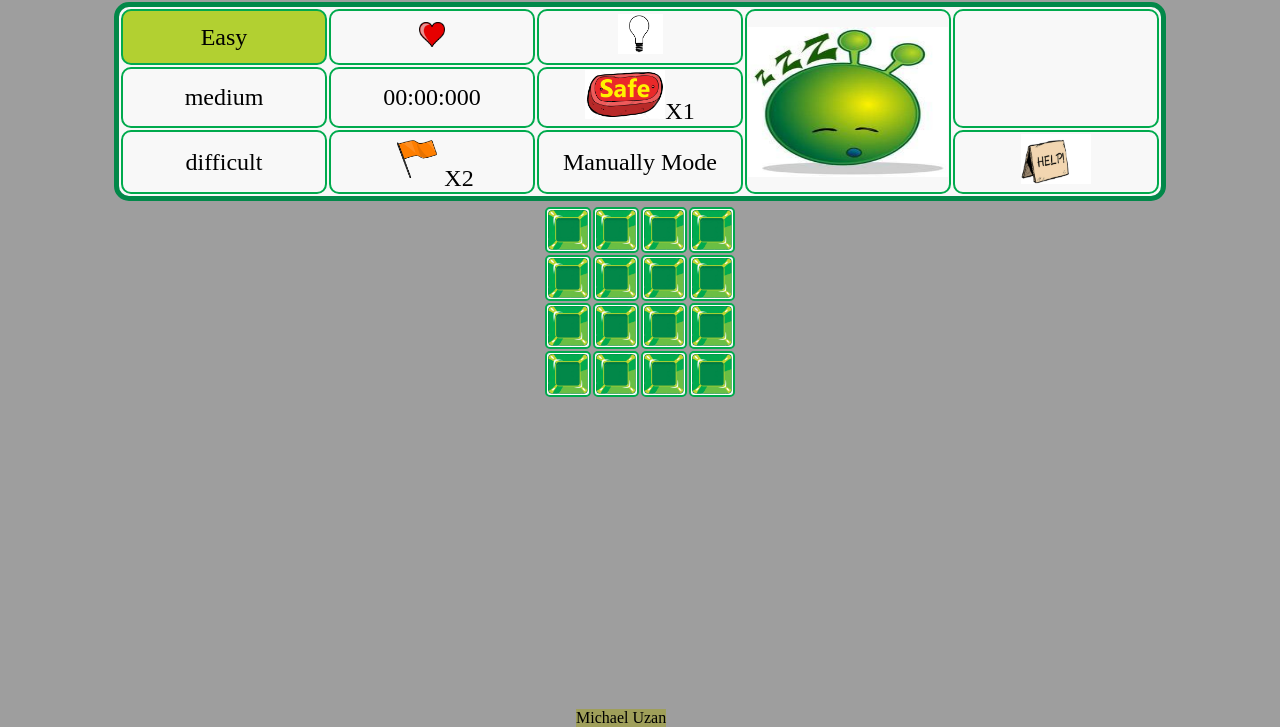
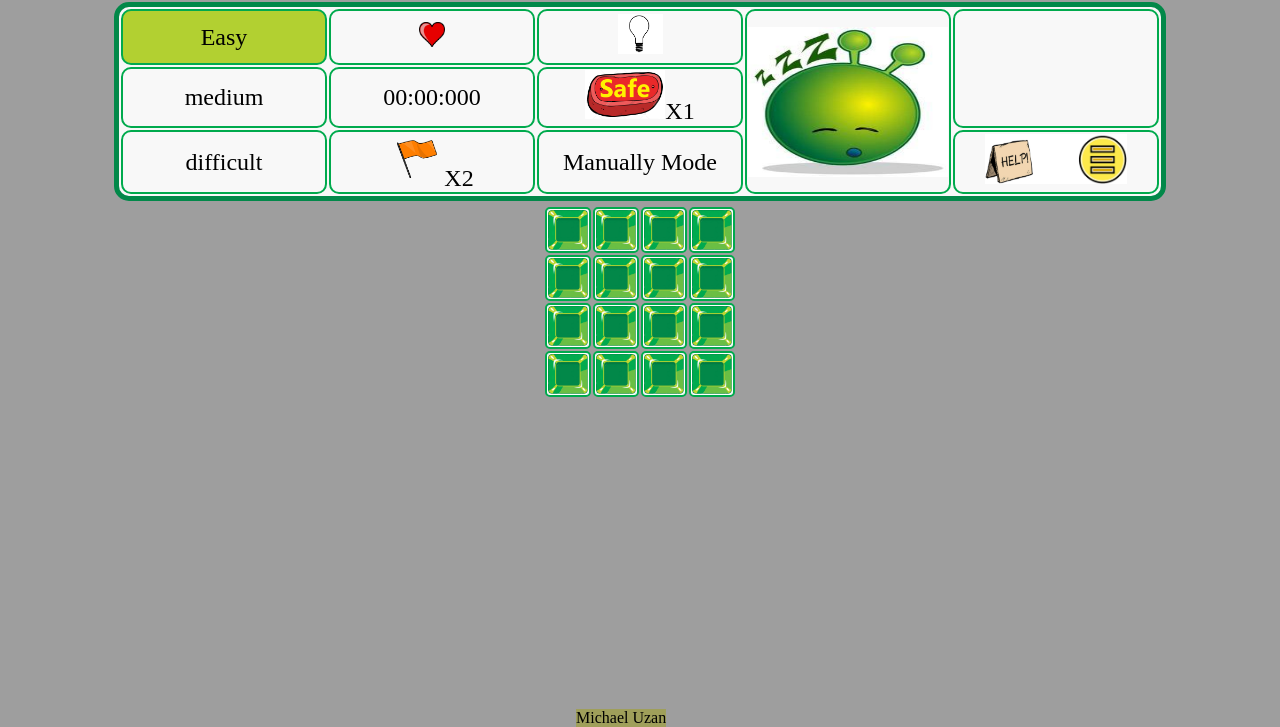
Before and after one commit to Michael-Uzan/Sprint1, a plain HTML site: page index.html in a window 1280 px wide. Shown: the part 73-800 px from the top of the page. Drawn offline with Linux system fonts and the light colour scheme; the site is published under a folder, as on GitHub Pages, so addresses that start at the root find nothing.

Commit message:
Add files via upload

```diff
--- a/index.html
+++ b/index.html
@@ -32,7 +32,7 @@
                 <td class="flagTd"></td>
                 <td class="level manually" onclick="manual()">Manually Mode</td>
                 <td><img onclick="openModalHelp()" src="img/help.png" class="score" alt=""><img onclick="openModal()"
-                        class="score" src="/img/score.png" alt="">
+                        class="score" src="img/score.png" alt="">
                 </td>
             </tr>
         </table>
```
